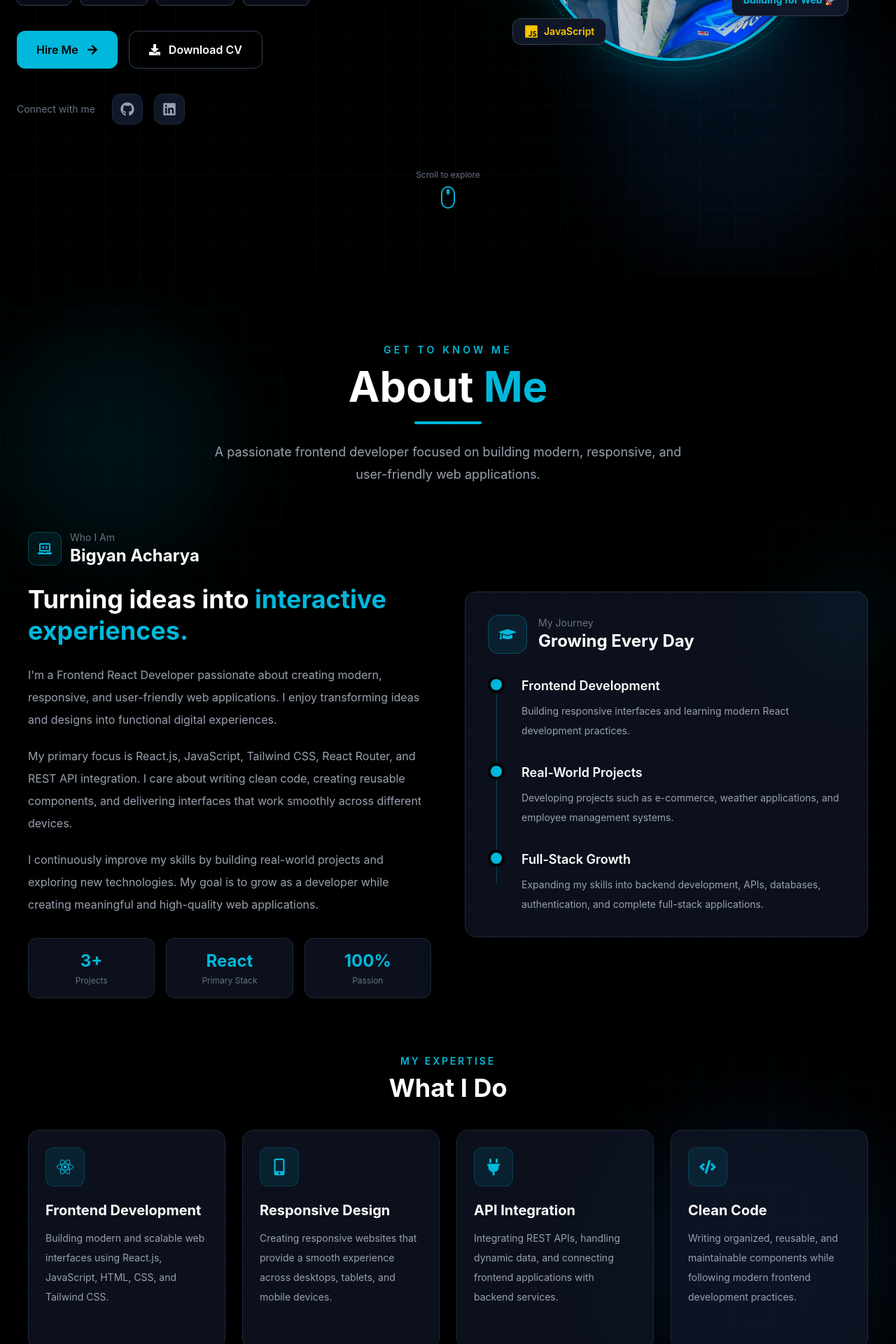
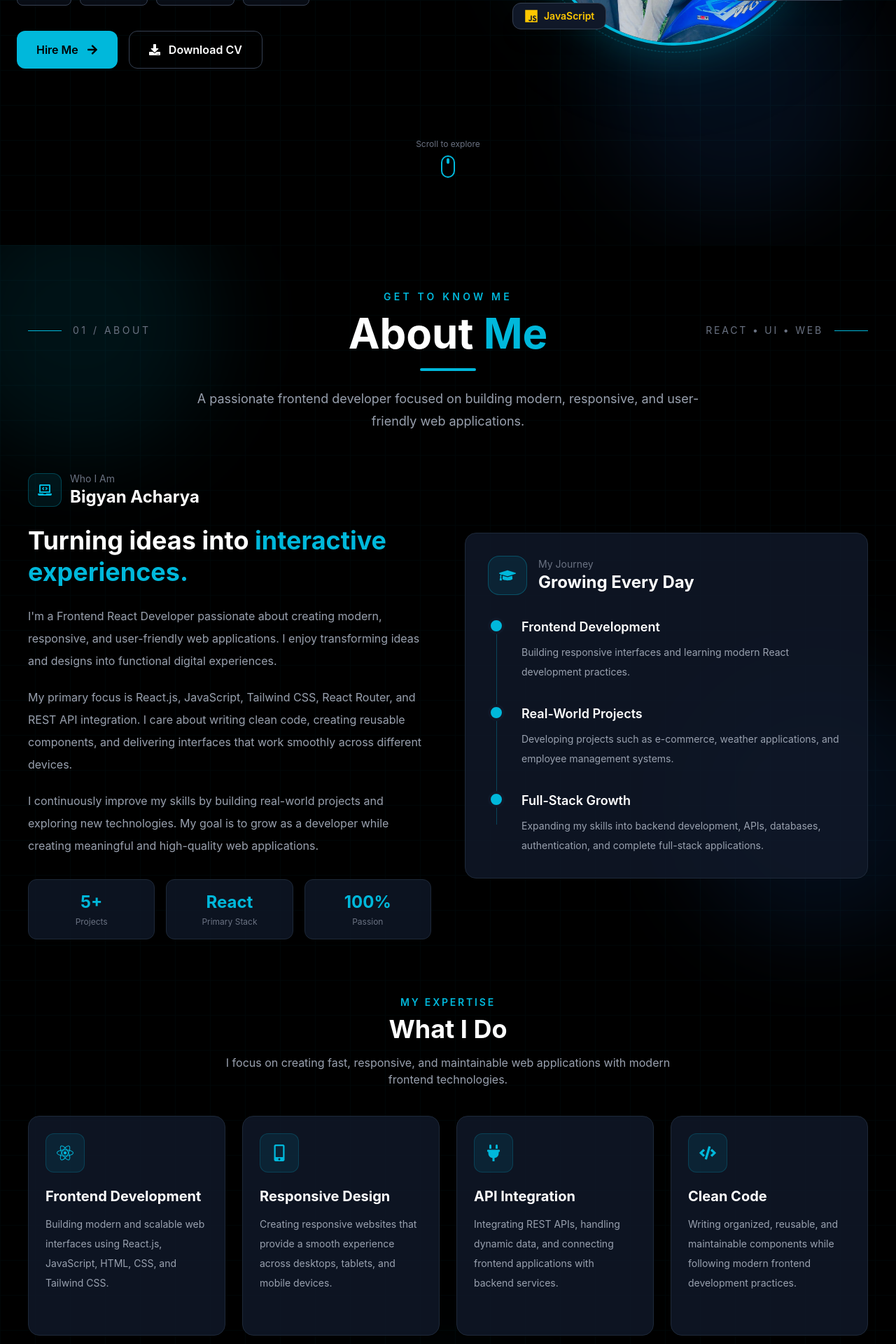
Before and after one commit to bigu123456/Portfolio, a React app: page / in a window 1280 px wide. Shown: the part 500-2420 px from the top of the page at 70% size. Built offline with nearby package versions, Linux system fonts and the light colour scheme; the HTML template or start-up script is replaced by a standard one.

Commit message:
changes in all pages

```diff
--- a/src/components/About.jsx
+++ b/src/components/About.jsx
@@ -38,44 +38,68 @@ const About = ({ darkMode }) => {
 
   return (
     <section
-      className={`relative min-h-screen py-24 overflow-hidden transition-all duration-500 ${
+      id="about"
+      className={`relative min-h-screen pt-16 pb-24 overflow-hidden transition-all duration-500 ${
         darkMode
           ? "bg-black text-white"
           : "bg-white text-black"
       }`}
     >
-      {/* ================= BACKGROUND EFFECTS ================= */}
+      {/* ================= FULL SECTION BACKGROUND ================= */}
 
       <div className="absolute inset-0 pointer-events-none">
 
-        {/* Cyan Glow */}
+        {/* LEFT CYAN GLOW */}
+
         <div
-          className={`absolute top-20 left-0 w-80 h-80 rounded-full blur-3xl ${
+          className={`absolute -top-20 -left-20 w-96 h-96 rounded-full blur-3xl ${
             darkMode
               ? "bg-cyan-500/10"
               : "bg-cyan-500/5"
           }`}
         />
 
+        {/* RIGHT BLUE GLOW */}
+
         <div
-          className={`absolute bottom-10 right-0 w-96 h-96 rounded-full blur-3xl ${
+          className={`absolute top-1/3 -right-20 w-96 h-96 rounded-full blur-3xl ${
             darkMode
               ? "bg-blue-500/10"
               : "bg-blue-500/5"
           }`}
         />
 
-        {/* Grid */}
-        {darkMode && (
+        {/* BOTTOM GLOW */}
+
         <div
-            className="absolute inset-0 opacity-[0.03]"
+          className={`absolute -bottom-40 left-1/3 w-96 h-96 rounded-full blur-3xl ${
+            darkMode
+              ? "bg-cyan-500/5"
+              : "bg-cyan-500/5"
+          }`}
+        />
+
+        {/* ================= GRID ================= */}
+
+        <div
+          className={`absolute inset-0 ${
+            darkMode
+              ? "opacity-[0.045]"
+              : "opacity-[0.035]"
+          }`}
           style={{
-              backgroundImage:
-                "linear-gradient(#06b6d4 1px, transparent 1px), linear-gradient(90deg, #06b6d4 1px, transparent 1px)",
+            backgroundImage: darkMode
+              ? `
+                linear-gradient(rgba(6,182,212,0.8) 1px, transparent 1px),
+                linear-gradient(90deg, rgba(6,182,212,0.8) 1px, transparent 1px)
+              `
+              : `
+                linear-gradient(rgba(6,182,212,0.5) 1px, transparent 1px),
+                linear-gradient(90deg, rgba(6,182,212,0.5) 1px, transparent 1px)
+              `,
             backgroundSize: "50px 50px",
           }}
         />
-        )}
 
       </div>
 
@@ -85,7 +109,31 @@ const About = ({ darkMode }) => {
 
         {/* ================= HEADER ================= */}
 
-        <div className="text-center mb-16">
+        <div className="mb-14">
+
+          <div className="grid lg:grid-cols-3 items-center gap-6">
+
+            {/* LEFT */}
+
+            <div className="hidden lg:flex items-center gap-4">
+
+              <div className="w-12 h-px bg-cyan-500" />
+
+              <span
+                className={`text-sm tracking-[0.25em] uppercase ${
+                  darkMode
+                    ? "text-gray-500"
+                    : "text-gray-400"
+                }`}
+              >
+                01 / About
+              </span>
+
+            </div>
+
+            {/* CENTER */}
+
+            <div className="text-center">
 
               <p className="text-cyan-500 font-semibold tracking-[0.3em] uppercase text-sm mb-3">
                 Get To Know Me
@@ -98,10 +146,34 @@ const About = ({ darkMode }) => {
                 </span>
               </h1>
 
-          <div className="w-24 h-1 bg-cyan-500 mx-auto mt-5 rounded-full" />
+              <div className="w-20 h-1 bg-cyan-500 mx-auto mt-5 rounded-full" />
+
+            </div>
+
+            {/* RIGHT */}
+
+            <div className="hidden lg:flex justify-end items-center gap-4">
+
+              <span
+                className={`text-sm tracking-[0.2em] uppercase ${
+                  darkMode
+                    ? "text-gray-500"
+                    : "text-gray-400"
+                }`}
+              >
+                React • UI • Web
+              </span>
+
+              <div className="w-12 h-px bg-cyan-500" />
+
+            </div>
+
+          </div>
+
+          {/* DESCRIPTION */}
 
           <p
-            className={`max-w-2xl mx-auto mt-6 text-lg leading-8 ${
+            className={`max-w-3xl mx-auto mt-6 text-center text-lg leading-8 ${
               darkMode
                 ? "text-gray-400"
                 : "text-gray-600"
@@ -128,6 +200,7 @@ const About = ({ darkMode }) => {
               </div>
 
               <div>
+
                 <p className="text-sm text-gray-500">
                   Who I Am
                 </p>
@@ -135,15 +208,19 @@ const About = ({ darkMode }) => {
                 <h2 className="text-2xl font-bold">
                   Bigyan Acharya
                 </h2>
+
               </div>
 
             </div>
 
             <h3 className="text-3xl md:text-4xl font-bold leading-tight mb-6">
+
               Turning ideas into{" "}
+
               <span className="text-cyan-500">
                 interactive experiences.
               </span>
+
             </h3>
 
             <p
@@ -186,19 +263,19 @@ const About = ({ darkMode }) => {
               meaningful and high-quality web applications.
             </p>
 
-            {/* Mini Stats */}
+            {/* STATS */}
 
             <div className="grid grid-cols-3 gap-4 mt-8">
 
               <div
                 className={`p-4 rounded-xl border text-center transition-all duration-300 hover:-translate-y-2 ${
                   darkMode
-                    ? "bg-gray-900/70 border-gray-800 hover:border-cyan-500"
-                    : "bg-gray-50 border-gray-200 hover:border-cyan-500"
+                    ? "bg-gray-900/80 border-gray-800 hover:border-cyan-500"
+                    : "bg-white/90 border-gray-200 hover:border-cyan-500"
                 }`}
               >
                 <h4 className="text-2xl font-bold text-cyan-500">
-                  3+
+                  5+
                 </h4>
 
                 <p className="text-xs text-gray-500 mt-1">
@@ -209,8 +286,8 @@ const About = ({ darkMode }) => {
               <div
                 className={`p-4 rounded-xl border text-center transition-all duration-300 hover:-translate-y-2 ${
                   darkMode
-                    ? "bg-gray-900/70 border-gray-800 hover:border-cyan-500"
-                    : "bg-gray-50 border-gray-200 hover:border-cyan-500"
+                    ? "bg-gray-900/80 border-gray-800 hover:border-cyan-500"
+                    : "bg-white/90 border-gray-200 hover:border-cyan-500"
                 }`}
               >
                 <h4 className="text-2xl font-bold text-cyan-500">
@@ -225,8 +302,8 @@ const About = ({ darkMode }) => {
               <div
                 className={`p-4 rounded-xl border text-center transition-all duration-300 hover:-translate-y-2 ${
                   darkMode
-                    ? "bg-gray-900/70 border-gray-800 hover:border-cyan-500"
-                    : "bg-gray-50 border-gray-200 hover:border-cyan-500"
+                    ? "bg-gray-900/80 border-gray-800 hover:border-cyan-500"
+                    : "bg-white/90 border-gray-200 hover:border-cyan-500"
                 }`}
               >
                 <h4 className="text-2xl font-bold text-cyan-500">
@@ -242,24 +319,15 @@ const About = ({ darkMode }) => {
 
           </div>
 
-          {/* RIGHT - JOURNEY CARD */}
+          {/* ================= JOURNEY ================= */}
 
           <div
-            className={`
-              relative p-8 rounded-2xl border
-              transition-all duration-500
-              hover:-translate-y-2
-              ${
+            className={`relative p-8 rounded-2xl border transition-all duration-500 hover:-translate-y-2 ${
               darkMode
-                  ? "bg-gray-900/70 border-gray-800 hover:border-cyan-500/50"
-                  : "bg-gray-50 border-gray-200 hover:border-cyan-500/50"
-              }
-            `}
+                ? "bg-gray-900/85 border-gray-800 hover:border-cyan-500"
+                : "bg-white/90 border-gray-200 hover:border-cyan-500"
+            }`}
           >
-
-            {/* Glow */}
-
-            <div className="absolute -top-10 -right-10 w-32 h-32 bg-cyan-500/10 rounded-full blur-3xl" />
 
             <div className="flex items-center gap-4 mb-8">
 
@@ -281,19 +349,21 @@ const About = ({ darkMode }) => {
 
             </div>
 
-            {/* Timeline */}
-
             <div className="relative space-y-8">
-
-              {/* Line */}
 
               <div className="absolute left-3 top-3 bottom-3 w-px bg-cyan-500/30" />
 
-              {/* Item 1 */}
+              {/* 1 */}
 
               <div className="relative flex gap-6">
 
-                <div className="relative z-10 w-6 h-6 rounded-full bg-cyan-500 border-4 border-black flex-shrink-0" />
+                <div
+                  className={`relative z-10 w-6 h-6 rounded-full bg-cyan-500 border-4 flex-shrink-0 ${
+                    darkMode
+                      ? "border-gray-900"
+                      : "border-white"
+                  }`}
+                />
 
                 <div>
 
@@ -316,11 +386,17 @@ const About = ({ darkMode }) => {
 
               </div>
 
-              {/* Item 2 */}
+              {/* 2 */}
 
               <div className="relative flex gap-6">
 
-                <div className="relative z-10 w-6 h-6 rounded-full bg-cyan-500 border-4 border-black flex-shrink-0" />
+                <div
+                  className={`relative z-10 w-6 h-6 rounded-full bg-cyan-500 border-4 flex-shrink-0 ${
+                    darkMode
+                      ? "border-gray-900"
+                      : "border-white"
+                  }`}
+                />
 
                 <div>
 
@@ -344,11 +420,17 @@ const About = ({ darkMode }) => {
 
               </div>
 
-              {/* Item 3 */}
+              {/* 3 */}
 
               <div className="relative flex gap-6">
 
-                <div className="relative z-10 w-6 h-6 rounded-full bg-cyan-500 border-4 border-black flex-shrink-0" />
+                <div
+                  className={`relative z-10 w-6 h-6 rounded-full bg-cyan-500 border-4 flex-shrink-0 ${
+                    darkMode
+                      ? "border-gray-900"
+                      : "border-white"
+                  }`}
+                />
 
                 <div>
 
@@ -390,9 +472,20 @@ const About = ({ darkMode }) => {
             What I Do
           </h2>
 
+          <p
+            className={`max-w-2xl mx-auto mt-4 ${
+              darkMode
+                ? "text-gray-400"
+                : "text-gray-600"
+            }`}
+          >
+            I focus on creating fast, responsive, and maintainable
+            web applications with modern frontend technologies.
+          </p>
+
         </div>
 
-        {/* Services */}
+        {/* ================= SERVICES ================= */}
 
         <div className="grid sm:grid-cols-2 lg:grid-cols-4 gap-6">
 
@@ -400,44 +493,14 @@ const About = ({ darkMode }) => {
 
             <div
               key={index}
-              className={`
-                group
-                relative
-                p-6
-                rounded-2xl
-                border
-                transition-all
-                duration-500
-                hover:-translate-y-3
-                ${
+              className={`group relative p-6 rounded-2xl border transition-all duration-500 hover:-translate-y-3 ${
                 darkMode
-                    ? "bg-gray-900/70 border-gray-800 hover:border-cyan-500"
-                    : "bg-gray-50 border-gray-200 hover:border-cyan-500"
-                }
-                hover:shadow-xl
-                hover:shadow-cyan-500/10
-              `}
+                  ? "bg-gray-900/85 border-gray-800 hover:border-cyan-500"
+                  : "bg-white/90 border-gray-200 hover:border-cyan-500"
+              } hover:shadow-xl hover:shadow-cyan-500/10`}
             >
 
-              {/* Icon */}
-
-              <div
-                className="
-                  w-14 h-14
-                  rounded-xl
-                  bg-cyan-500/10
-                  border border-cyan-500/20
-                  flex items-center justify-center
-                  text-cyan-500
-                  text-2xl
-                  mb-5
-                  transition-all
-                  duration-500
-                  group-hover:scale-110
-                  group-hover:bg-cyan-500
-                  group-hover:text-black
-                "
-              >
+              <div className="w-14 h-14 rounded-xl bg-cyan-500/10 border border-cyan-500/20 flex items-center justify-center text-cyan-500 text-2xl mb-5 transition-all duration-500 group-hover:scale-110 group-hover:bg-cyan-500 group-hover:text-black">
                 {service.icon}
               </div>
 
@@ -455,8 +518,6 @@ const About = ({ darkMode }) => {
                 {service.description}
               </p>
 
-              {/* Arrow */}
-
               <div className="mt-5 text-cyan-500 opacity-0 group-hover:opacity-100 transition-all duration-300">
                 <FaRocket />
               </div>
@@ -467,6 +528,30 @@ const About = ({ darkMode }) => {
 
         </div>
 
+        {/* ================= CTA ================= */}
+
+        <div className="text-center mt-20">
+
+          <p
+            className={`text-sm ${
+              darkMode
+                ? "text-gray-500"
+                : "text-gray-500"
+            }`}
+          >
+            Interested in working together?
+          </p>
+
+          <a
+            href="#contact"
+            className="inline-flex items-center gap-2 mt-4 px-6 py-3 rounded-xl bg-cyan-500 text-white font-semibold hover:bg-cyan-600 transition-all duration-300 hover:-translate-y-1 hover:shadow-lg hover:shadow-cyan-500/20"
+          >
+            Let's Connect
+            <FaRocket />
+          </a>
+
+        </div>
+
       </div>
     </section>
   );
--- a/src/components/Hero.jsx
+++ b/src/components/Hero.jsx
@@ -1,7 +1,6 @@
 import bigyan from "../image/bigyan.jpg";
 import {
-  FaGithub,
-  FaLinkedin,
+
   FaArrowRight,
   FaDownload,
   FaReact,
@@ -233,54 +232,14 @@ const Hero = ({ darkMode }) => {
                     : "text-gray-500"
                 }`}
               >
-                Connect with me
+
               </span>
 
               {/* GitHub */}
-              <a
-                href="#"
-                target="_blank"
-                rel="noopener noreferrer"
-                className={`
-                  w-11 h-11
-                  flex items-center justify-center
-                  rounded-xl
-                  border
-                  text-xl
-                  transition-all duration-300
-                  hover:-translate-y-1
-                  ${
-                    darkMode
-                      ? "border-gray-800 bg-gray-900 text-gray-400 hover:border-cyan-500 hover:text-cyan-400"
-                      : "border-gray-300 bg-gray-50 text-gray-600 hover:border-cyan-500 hover:text-cyan-600"
-                  }
-                `}
-              >
-                <FaGithub />
-              </a>
+
 
               {/* LinkedIn */}
-              <a
-                href="#"
-                target="_blank"
-                rel="noopener noreferrer"
-                className={`
-                  w-11 h-11
-                  flex items-center justify-center
-                  rounded-xl
-                  border
-                  text-xl
-                  transition-all duration-300
-                  hover:-translate-y-1
-                  ${
-                    darkMode
-                      ? "border-gray-800 bg-gray-900 text-gray-400 hover:border-cyan-500 hover:text-cyan-400"
-                      : "border-gray-300 bg-gray-50 text-gray-600 hover:border-cyan-500 hover:text-cyan-600"
-                  }
-                `}
-              >
-                <FaLinkedin />
-              </a>
+
 
             </div>
 
```
Also changed, not shown: src/components/Project.jsx (+5 -11 lines). Lines whose indentation alone changed are shown as unchanged.
